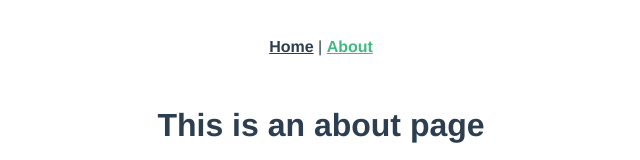
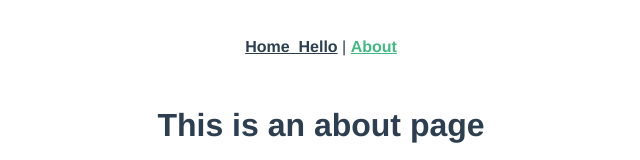
Before and after one commit to amrshaapan/testHello, a Vue app: page /about in a window 1280 px wide. Shown: the top 160 px of the page, without its empty margins (319-959 px from the left). Built offline with nearby package versions, Linux system fonts and the light colour scheme; no server answers.

Commit message:
first commi1t222

```diff
--- a/src/App.vue
+++ b/src/App.vue
@@ -1,7 +1,7 @@
 <template>
   <div id="app">
     <nav>
-      <router-link to="/">Home</router-link> |
+      <router-link to="/">Home_Hello</router-link> |
       <router-link to="/about">About</router-link>
     </nav>
     <router-view/>
```
